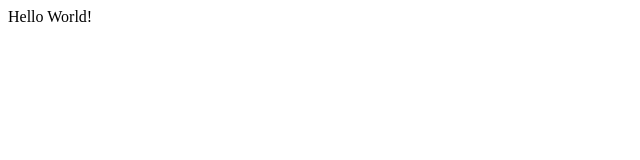
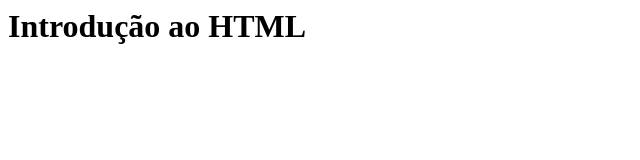
Before and after one commit to bellateixeira009/MeuPrimeiroSite, a plain HTML site: page index.html in a window 1280 px wide. Shown: the whole page, without its empty margins (0-640 px from the left). Drawn offline with Linux system fonts and the light colour scheme.

Commit message:
Estrutura básica

```diff
--- a/index.html
+++ b/index.html
@@ -1,8 +1,8 @@
 <html>
     <head>
-        <title>Oi</title>
-
+        <title>Meu Primeiro Site</title>
     </head>
-    Hello World!
-
+    <body>
+        <h1>Introdução ao HTML</h1>
+    </body>
 </html>
```
